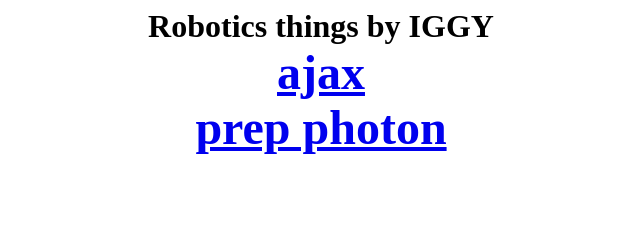
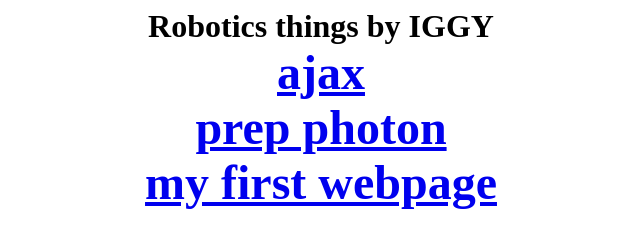
Before and after one commit to iggy00/webpage-with-links, a plain HTML site: page index.html in a window 1280 px wide. Shown: the whole page, without its empty margins (319-959 px from the left). Drawn offline with Linux system fonts and the light colour scheme.

Commit message:
Update index.html

```diff
--- a/index.html
+++ b/index.html
@@ -5,3 +5,8 @@
 
 <a href="mr teachers thing.html">ajax</a><br>
   <a href=https://github.com/iggy00/photon/blob/master/prep-photon-iggy.html>prep photon</a><br>
+
+
+
+
+  <a href=https://iggy00.github.io/kermit-the-frog/.html>my first webpage</a><br>
```
